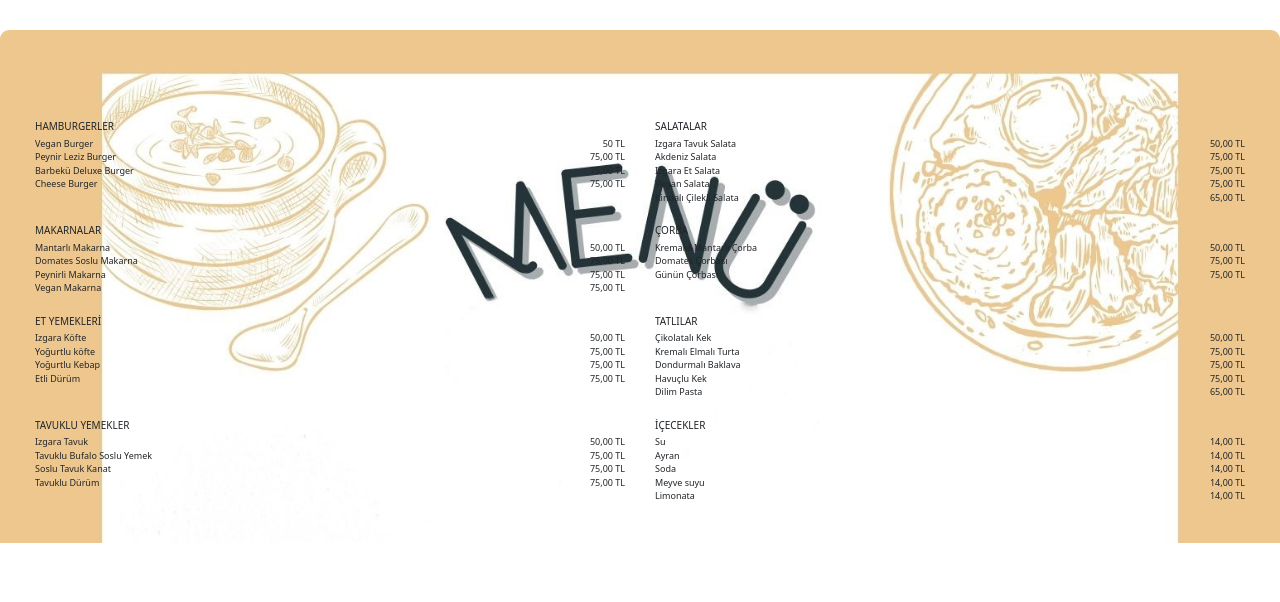
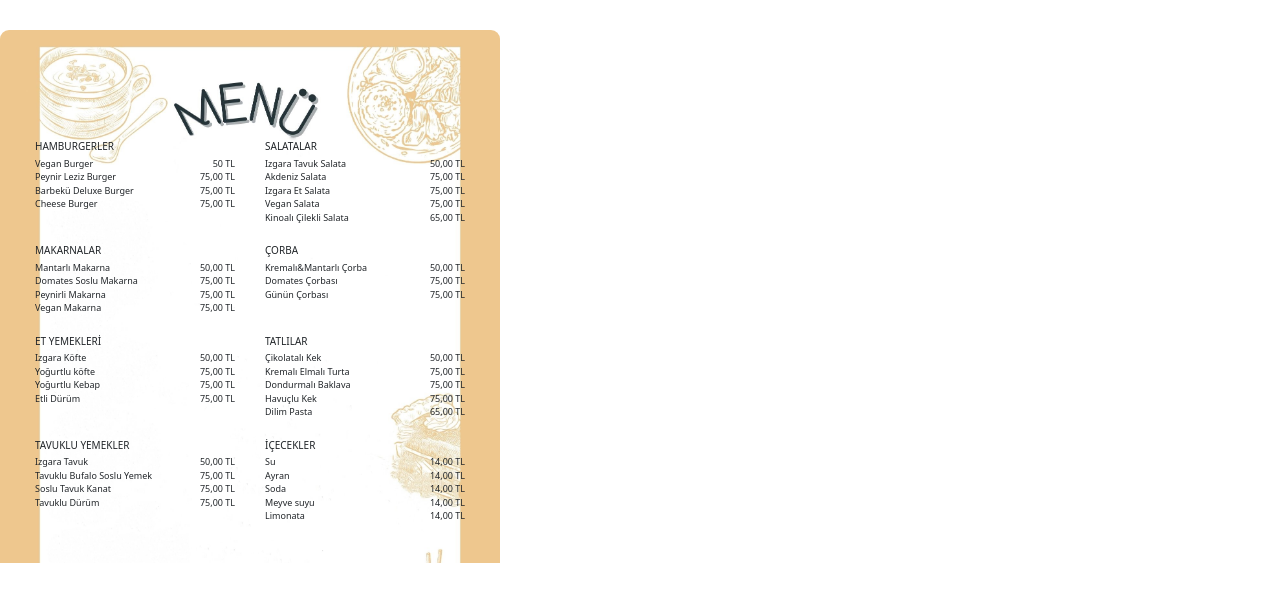
Before and after one commit to Omer-KISAKOL/menu-1, a plain HTML site: page index.html in a window 1280 px wide. Drawn offline with nearby package versions, Linux system fonts and the light colour scheme.

Commit message:
Initial commit

```diff
--- a/index.html
+++ b/index.html
@@ -17,7 +17,7 @@
 
             <div class="page" id="page1">
 
-                <img class="rounded-4" style="position: absolute!important; z-index: -1; min-height: 510px" src="assets/menu1.jpg" alt="bg_card">
+                <img class="rounded-4" src="assets/menu1.jpg" alt="bg_card">
 
                 <div class="menu-box">
 
@@ -247,7 +247,7 @@
 
             <div class="page" id="page2">
 
-                <img class="rounded-4" style="position: absolute!important; z-index: -1; min-height: 510px" src="assets/menu2.jpg" alt="bg_card">
+                <img class="rounded-4" src="assets/menu2.jpg" alt="bg_card">
 
                 <div class="menu-box">
 
@@ -477,7 +477,7 @@
 
             <div class="page" id="page3">
 
-                <img class="rounded-4" style="position: absolute!important; z-index: -1; margin-top: 30px; min-height: 510px" src="assets/menu3.jpg" alt="bg_card">
+                <img class="rounded-4" style="margin-top: 30px;" src="assets/menu3.jpg" alt="bg_card">
 
                 <h2 class="h1">MENÜ</h2>
 
--- a/style.css
+++ b/style.css
@@ -6,7 +6,15 @@
 h1{
   font-size: 10px;
 }
-
+img{
+  position: absolute!important;
+  z-index: -1;
+  max-width: 500px;
+  min-height: 510px;
+}
+.page{
+  max-width: 500px;
+}
 .menu-box {
   display: grid;
   grid-template-columns: 50% 50%;
@@ -38,8 +46,17 @@ h1{
   justify-content: space-between;
   border-bottom: 2px dotted black;
 }
-
 .h1{
   padding-top: 60px;
   text-align: center;
 }
+
+
+@media screen and (min-width: 400px) {
+  .food_1{
+    padding-top: 100px;
+  }
+  .food_2{
+    padding-top: 80px;
+  }
+}
```
